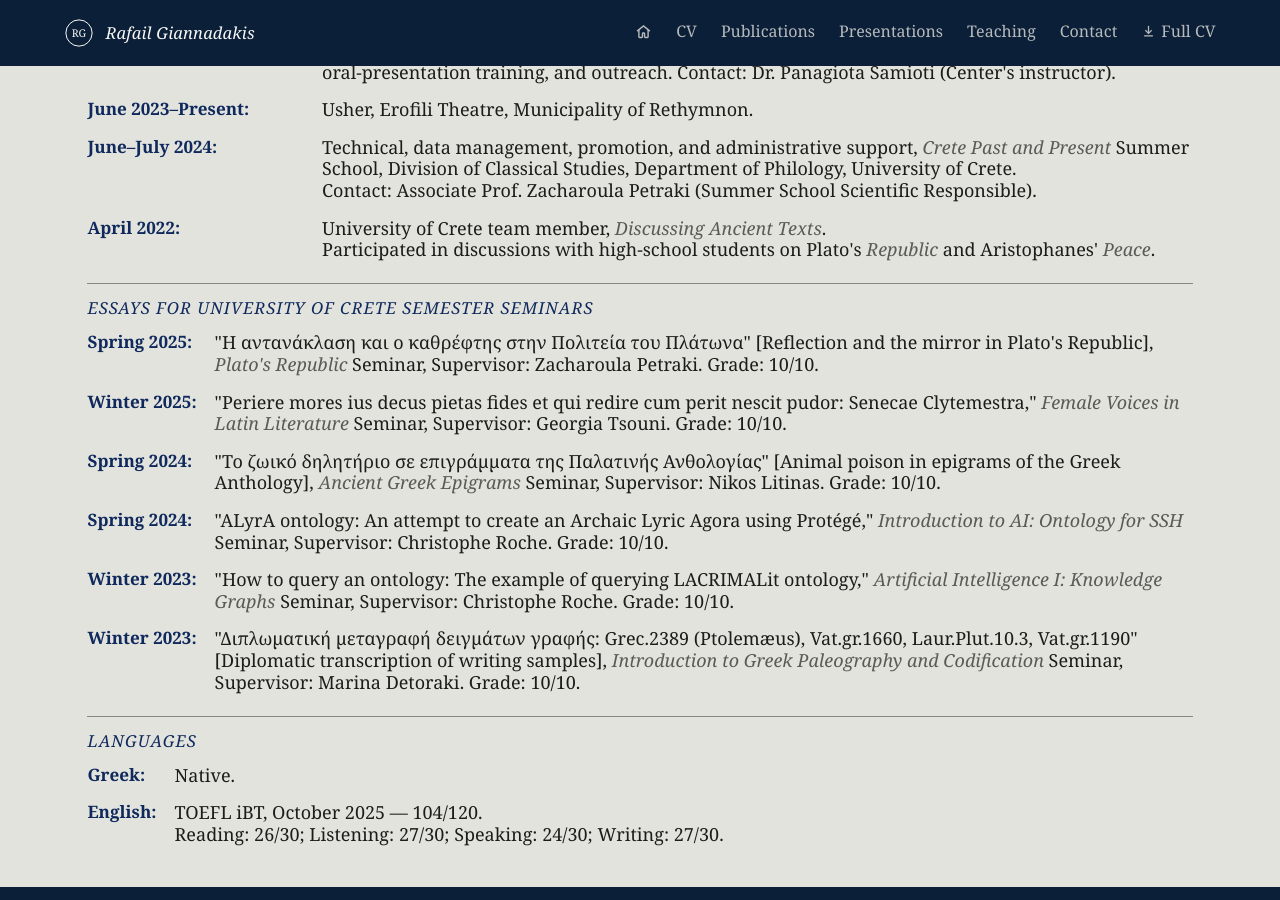
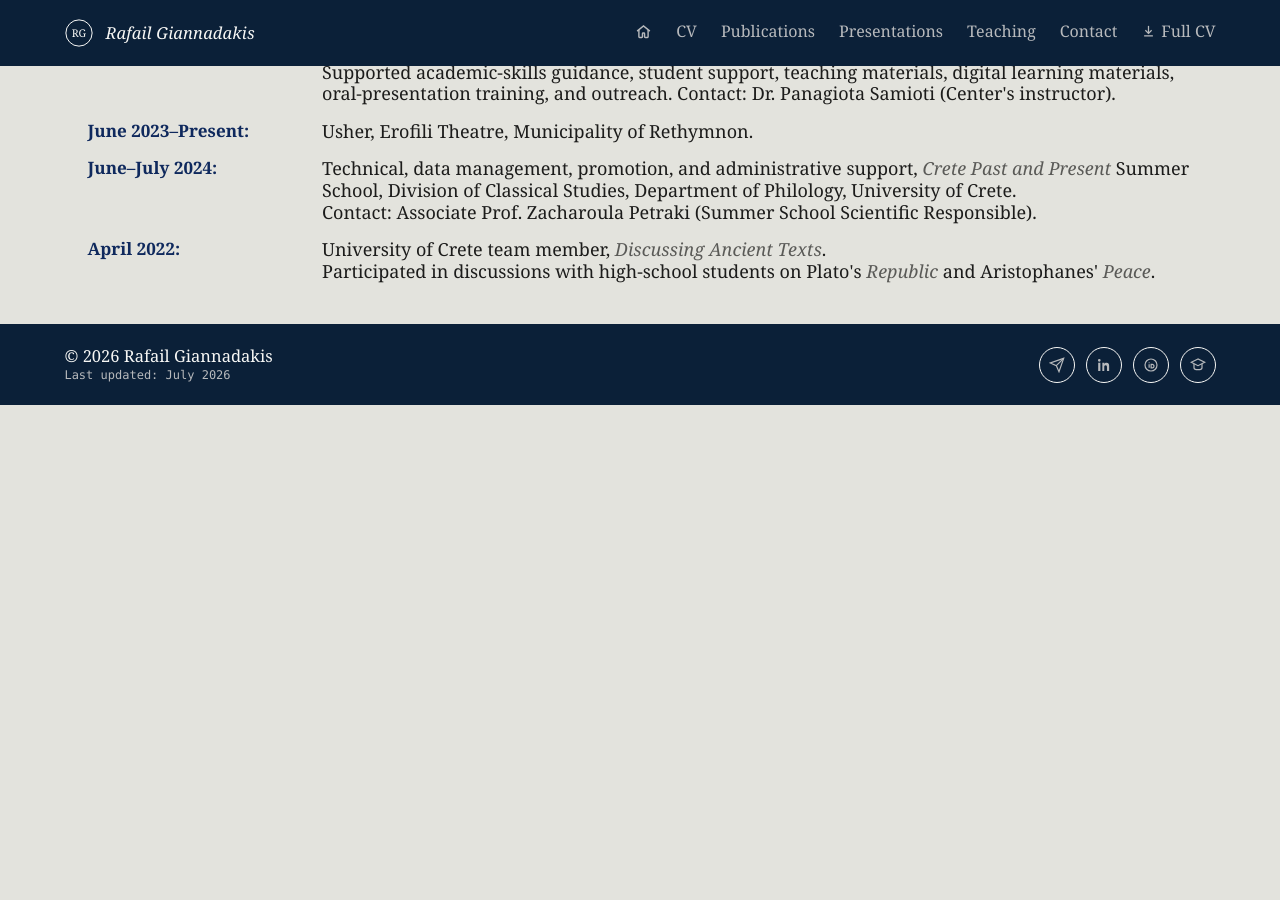
Before and after one commit to rgiannadakis/rgiannadakis.github.io, a Jekyll site: the page built from cv.md, in a window 1280 px wide and 900 px high, scrolled down 2193 px. Built offline with Jekyll 4.4.1, drawn with Linux system fonts in a browser that asks for light colours; after the commit the page ends 2598 px from its top, so only the background shows below that; some of the changed text lies outside the part shown.

Commit message:
site updates

```diff
--- a/cv.md
+++ b/cv.md
@@ -243,72 +243,3 @@ Participated in discussions with high-school students on Plato's <em>Republic</e
 </div>
 
 </div>
-
-## Essays for University of Crete Semester Seminars
-
-<div class="cv-list">
-
-<div class="cv-item">
-<div class="cv-date">Spring 2025:</div>
-<div class="cv-description">
-"Η αντανάκλαση και ο καθρέφτης στην Πολιτεία του Πλάτωνα" [Reflection and the mirror in Plato's Republic], <em>Plato's Republic</em> Seminar, Supervisor: Zacharoula Petraki. Grade: 10/10.
-</div>
-</div>
-
-<div class="cv-item">
-<div class="cv-date">Winter 2025:</div>
-<div class="cv-description">
-"Periere mores ius decus pietas fides et qui redire cum perit nescit pudor: Senecae Clytemestra," <em>Female Voices in Latin Literature</em> Seminar, Supervisor: Georgia Tsouni. Grade: 10/10.
-</div>
-</div>
-
-<div class="cv-item">
-<div class="cv-date">Spring 2024:</div>
-<div class="cv-description">
-"Το ζωικό δηλητήριο σε επιγράμματα της Παλατινής Ανθολογίας" [Animal poison in epigrams of the Greek Anthology], <em>Ancient Greek Epigrams</em> Seminar, Supervisor: Nikos Litinas. Grade: 10/10.
-</div>
-</div>
-
-<div class="cv-item">
-<div class="cv-date">Spring 2024:</div>
-<div class="cv-description">
-"ALyrA ontology: An attempt to create an Archaic Lyric Agora using Protégé," <em>Introduction to AI: Ontology for SSH</em> Seminar, Supervisor: Christophe Roche. Grade: 10/10.
-</div>
-</div>
-
-<div class="cv-item">
-<div class="cv-date">Winter 2023:</div>
-<div class="cv-description">
-"How to query an ontology: The example of querying LACRIMALit ontology," <em>Artificial Intelligence I: Knowledge Graphs</em> Seminar, Supervisor: Christophe Roche. Grade: 10/10.
-</div>
-</div>
-
-<div class="cv-item">
-<div class="cv-date">Winter 2023:</div>
-<div class="cv-description">
-"Διπλωματική μεταγραφή δειγμάτων γραφής: Grec.2389 (Ptolemæus), Vat.gr.1660, Laur.Plut.10.3, Vat.gr.1190" [Diplomatic transcription of writing samples], <em>Introduction to Greek Paleography and Codification</em> Seminar, Supervisor: Marina Detoraki. Grade: 10/10.
-</div>
-</div>
-
-</div>
-
-## Languages
-
-<div class="cv-list">
-
-<div class="cv-item">
-<div class="cv-date">Greek:</div>
-<div class="cv-description">
-Native.
-</div>
-</div>
-
-<div class="cv-item">
-<div class="cv-date">English:</div>
-<div class="cv-description">
-TOEFL iBT, October 2025 — 104/120.<br>
-Reading: 26/30; Listening: 27/30; Speaking: 24/30; Writing: 27/30.
-</div>
-</div>
-
-</div>
```
Also changed, not shown: other parts of cv.md (+4 -4 lines).
